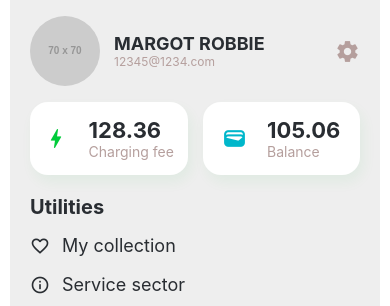
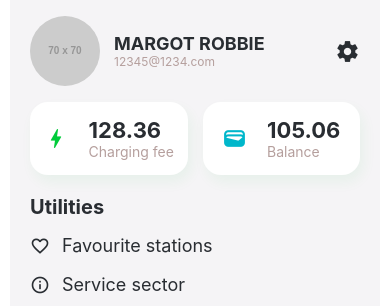
Before and after one commit to Chameleon-company/EVAT-application-frontend, a React Native app: screen /Me in a window 390 px wide. Shown: the top 306 px of the page. Built offline with nearby package versions, Linux system fonts and the light colour scheme.

Commit message:
added navigation to the me screen

```diff
--- a/components/MeScreen.tsx
+++ b/components/MeScreen.tsx
@@ -2,7 +2,8 @@ import React from 'react';
 import { View, Text, StyleSheet, Image, TouchableOpacity, ScrollView } from 'react-native';
 import Icon from 'react-native-vector-icons/MaterialIcons';
 
-const ProfileScreen = () => {
+
+const ProfileScreen: React.FC<{ navigation: any }> = ({ navigation }) => {
   return (
     <View style={styles.container}>
       {/* Profile Section */}
@@ -15,8 +16,8 @@ const ProfileScreen = () => {
           <Text style={styles.userName}>MARGOT ROBBIE</Text>
           <Text style={styles.userEmail}>12345@1234.com</Text>
         </View>
-        <TouchableOpacity style={styles.editButton}>
-          <Icon name="settings" size={25} color="#B59F9D" />
+        <TouchableOpacity style={styles.editButton} onPress={() => navigation.navigate('EditProfile')}>
+          <Icon name="settings" size={25} color="#292D32" />
         </TouchableOpacity>
       </View>
 
@@ -44,29 +45,30 @@ const ProfileScreen = () => {
         <Text style={styles.utilitiesTitle}>Utilities</Text>
         <ScrollView style={styles.utilitiesScrollContainer}>
           {[
-            { title: 'My collection', icon: 'favorite-outline' },
-            { title: 'Service sector', icon: 'info-outline' },
-            { title: 'Historical records', icon: 'history' },
-            { title: 'Activity Center', icon: 'work-outline' },
-            { title: 'Fault reporting', icon: 'error-outline' },
-            { title: 'Scroll Test', icon: 'comment' },
-            { title: 'Scroll Test 2', icon: 'comment' },
-            { title: 'Scroll Test 3', icon: 'comment' },
-            { title: 'Scroll Test 4', icon: 'comment' },
-            { title: 'Scroll Test 5', icon: 'comment' },
-            { title: 'Scroll Test 6', icon: 'comment' },
-            { title: 'Scroll Test 7', icon: 'comment' },
-            { title: 'Scroll Test 8', icon: 'comment' },
-            { title: 'Scroll Test 9', icon: 'comment' },
-            { title: 'Scroll Test 10', icon: 'comment' },
-            { title: 'Scroll Test 11', icon: 'comment' },
-            { title: 'Scroll Test 12', icon: 'comment' },
-            { title: 'Scroll Test 13', icon: 'comment' },
+            { title: 'Favourite stations', icon: 'favorite-outline', navigate: 'Save' },
+            { title: 'Service sector', icon: 'info-outline', navigate: 'Me' },
+            { title: 'Historical records', icon: 'history', navigate: 'Me' },
+            { title: 'Activity Center', icon: 'work-outline', navigate: 'Me' },
+            { title: 'Fault reporting', icon: 'error-outline', navigate: 'Me' },
+            { title: 'Scroll Test', icon: 'comment', navigate: 'Me' },
+            { title: 'Scroll Test 2', icon: 'comment', navigate: 'Me' },
+            { title: 'Scroll Test 3', icon: 'comment', navigate: 'Me' },
+            { title: 'Scroll Test 4', icon: 'comment', navigate: 'Me' },
+            { title: 'Scroll Test 5', icon: 'comment', navigate: 'Me' },
+            { title: 'Scroll Test 6', icon: 'comment', navigate: 'Me' },
+            { title: 'Scroll Test 7', icon: 'comment', navigate: 'Me' },
+            { title: 'Scroll Test 8', icon: 'comment', navigate: 'Me' },
+            { title: 'Scroll Test 9', icon: 'comment', navigate: 'Me' },
+            { title: 'Scroll Test 10', icon: 'comment', navigate: 'Me' },
+            { title: 'Scroll Test 11', icon: 'comment', navigate: 'Me' },
+            { title: 'Scroll Test 12', icon: 'comment', navigate: 'Me' },
+            { title: 'Scroll Test 13', icon: 'comment', navigate: 'Me' },
 
           ].map((item, index) => (
-            <TouchableOpacity key={index} style={styles.utilityItem}>
+            <TouchableOpacity key={index} style={styles.utilityItem} onPress={() => navigation.navigate(item.navigate)}>
               <Icon name={item.icon} size={20} color="#292D32"/>
               <Text style={styles.utilityText}>{item.title}</Text>
+
             </TouchableOpacity>
           ))}
         <View style={styles.bottomPadding}>
@@ -82,7 +84,7 @@ const styles = StyleSheet.create({
   container: {
     flex: 1,
 //    backgroundColor: '#BBBCBC',  // Test Background of whole page
-    backgroundColor: '#eeeeee',  // White Background of whole page
+    backgroundColor: '#F5F4F6',  // Normal Background of whole page
   },
 
   header: {
@@ -189,7 +191,7 @@ const styles = StyleSheet.create({
     flexDirection: 'row',
     alignItems: 'center',
     paddingVertical: 7,
-    marginTop: 4, // Deadzone between items
+    marginTop: 4, // Dead zone between items
   },
 
   utilityText: {
```
